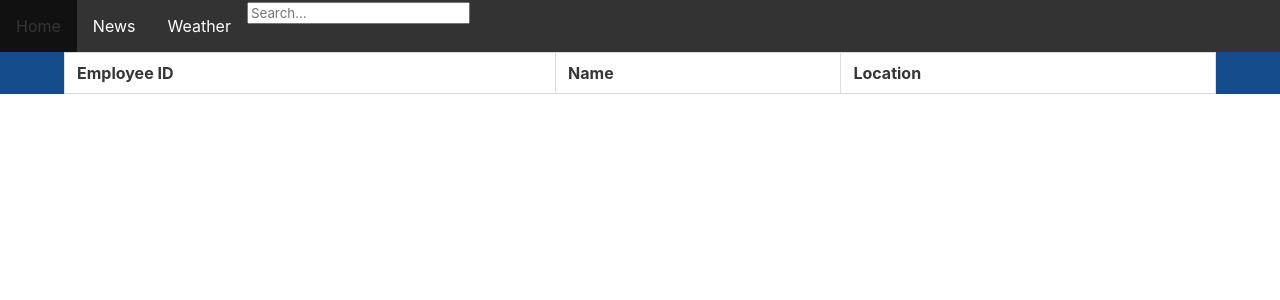
After one commit to GUTS-jpm/jp-connect, a Django app: page /search/ in a window 1280 px wide. The commit adds this page. Shown: the top 300 px of the page. Run offline with Django 3.2, Linux system fonts and the light colour scheme; lists and menus that the app fills with data are empty; some libraries are stand-ins or nearby versions.

Commit message:
search bar

```diff
--- a/jpconnect_project/jpconnect/template/base.html
+++ b/jpconnect_project/jpconnect/template/base.html
@@ -18,6 +18,11 @@
             <li><a href="{% url 'jpconnect:home' %}">Home</a></li>
             <li><a href="{% url 'jpconnect:news' %}">News</a></li>
             <li><a href="{% url 'jpconnect:weather' %}">Weather</a></li>
+            <li><form action="{% url 'search' %}" method="post">
+                {% csrf_token %}
+                <input name="q" type="text" placeholder="Search...">
+                </form>
+            </li>
         </ul>
         {% block body_block %}
         {% endblock %}
--- /dev/null
+++ b/jpconnect_project/jpconnect/template/search.html
@@ -0,0 +1,47 @@
+<!DOCTYPE html>
+{% extends 'base.html' %}
+{% load static %}
+
+{% block title_block %}
+    Search Page
+{% endblock %}
+
+
+{% block body_block %}
+
+
+
+<html>
+<head>
+
+
+
+<link rel="stylesheet" href="https://cdn.jsdelivr.net/npm/bulma@0.8.0/css/bulma.min.css">
+</head>
+
+
+<body style="background-color:#154C8A;">
+
+<div class="container">
+<table class="table is-fullwidth is-striped is-bordered is-hoverable">
+  <tr class="th">
+      <th>Employee ID</th>
+      <th>Name</th>
+      <th>Location</th>
+  </tr>
+
+  {% for employee in search_employees %}
+  <tr>
+      <td><a href="{% url 'jpconnect:show_name' employee.id %}"><p>{{employee.id}}</p></a></td>
+      <td>{{employee.first_name}} {{employee.last_name}}</td>
+      <td>{{employee.location}}</td>
+  </tr>
+  {% endfor %}
+
+
+</table>
+</div>
+</body>
+
+</html>
+{% endblock %}
--- a/jpconnect_project/jpconnect/urls.py
+++ b/jpconnect_project/jpconnect/urls.py
@@ -7,5 +7,6 @@ urlpatterns = [
     path('', views.home, name='home'),
     path('news/', views.news, name='news'),
     path('weather/', views.weather, name='weather'),
-    path('<slug:name_slug>', views.show_name, name='show_name')
+    path('<slug:name_slug>', views.show_name, name='show_name'),
+    path('search/', views.Search, name = 'search'),
 ]
--- a/jpconnect_project/jpconnect/views.py
+++ b/jpconnect_project/jpconnect/views.py
@@ -3,8 +3,12 @@ import http.client, urllib.parse
 import json
 
 from matplotlib.pyplot import title
+
+from jpconnect.forms import SearchForm
 from .models import Employees
 
+from jpconnect.forms import SearchForm
+from django.views.generic import ListView
 
 # Create your views here.
 def home(request):
@@ -164,3 +168,12 @@ def show_name(request, name_slug):
     context_dict["articles"] = articles
 
     return render(request, 'employee.html', context=context_dict)
+
+def Search(request):
+    context_dict = {}
+    if request.method == 'POST':
+        query = request.POST['q'].strip()
+        if query:
+            object_list = Employees.objects.filter(last_name__icontains=query)
+            context_dict["search_employees"] = object_list
+    return render(request, 'search.html', context=context_dict)
--- a/jpconnect_project/jpconnect_project/urls.py
+++ b/jpconnect_project/jpconnect_project/urls.py
@@ -24,4 +24,5 @@ urlpatterns = [
     path('jpconnect/', include('jpconnect.urls')),
     path('admin/', admin.site.urls),
     path('news/', views.news, name='news'),
+    path('search/', views.Search, name='search'),
 ]
```
Also changed, not shown: jpconnect_project/jpconnect/forms.py (added, +9 -0 lines).
